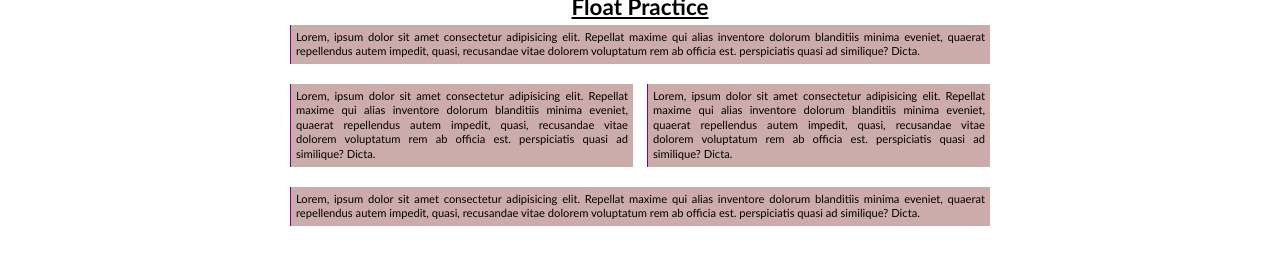
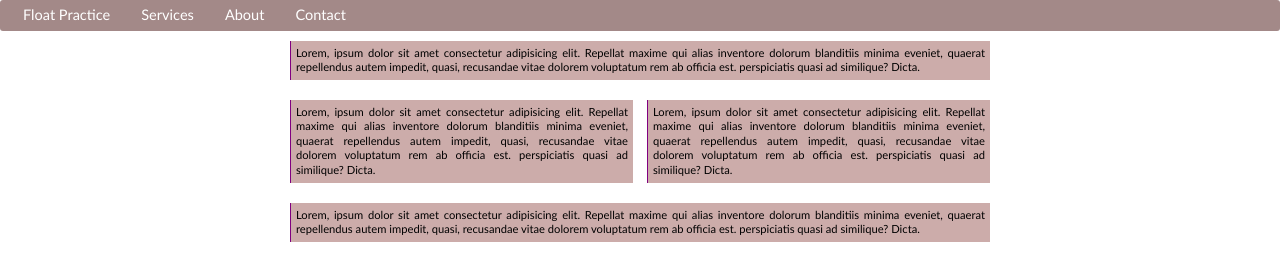
Before and after one commit to Benneee/HTML-CSS-Refresh, a plain HTML site: page float/index.html in a window 1280 px wide. Drawn offline with Linux system fonts and the light colour scheme.

Commit message:
Added navbar

```diff
--- a/float/index.html
+++ b/float/index.html
@@ -9,7 +9,15 @@
 </head>
 <body>
 
-    <header><h1 class="center">Float Practice</h1></header>
+
+    <nav class="navbar">
+        <ul>
+            <li id="home"><a href="#">Float Practice</a></li>
+            <li><a href="#">Services</a></li>
+            <li><a href="#">About</a></li>
+            <li><a href="#">Contact</a></li>
+        </ul>
+    </nav>
 
     <div class="container">
         <div class="box" id="box-1">
--- a/float/style.css
+++ b/float/style.css
@@ -37,3 +37,30 @@ body {
     text-align: center;
     text-decoration: underline;
 }
+/* 2nd bg-color #446190 */
+.navbar {
+    background: #A38988;
+    margin: 0;
+    padding: 0;
+    border-radius: 3px;
+    overflow: auto;
+}
+
+.navbar li {
+    float: left;
+    list-style-type: none;
+}
+
+.navbar li a {
+    display: block;
+    text-decoration: none;
+    padding: 8px;
+    font-size: 1.3em;
+    color: #fff;
+    margin-left: 15px;
+}
+
+.navbar li a:hover {
+    background-color: #8E7876;
+    color: #f4f4f4;
+}
```
